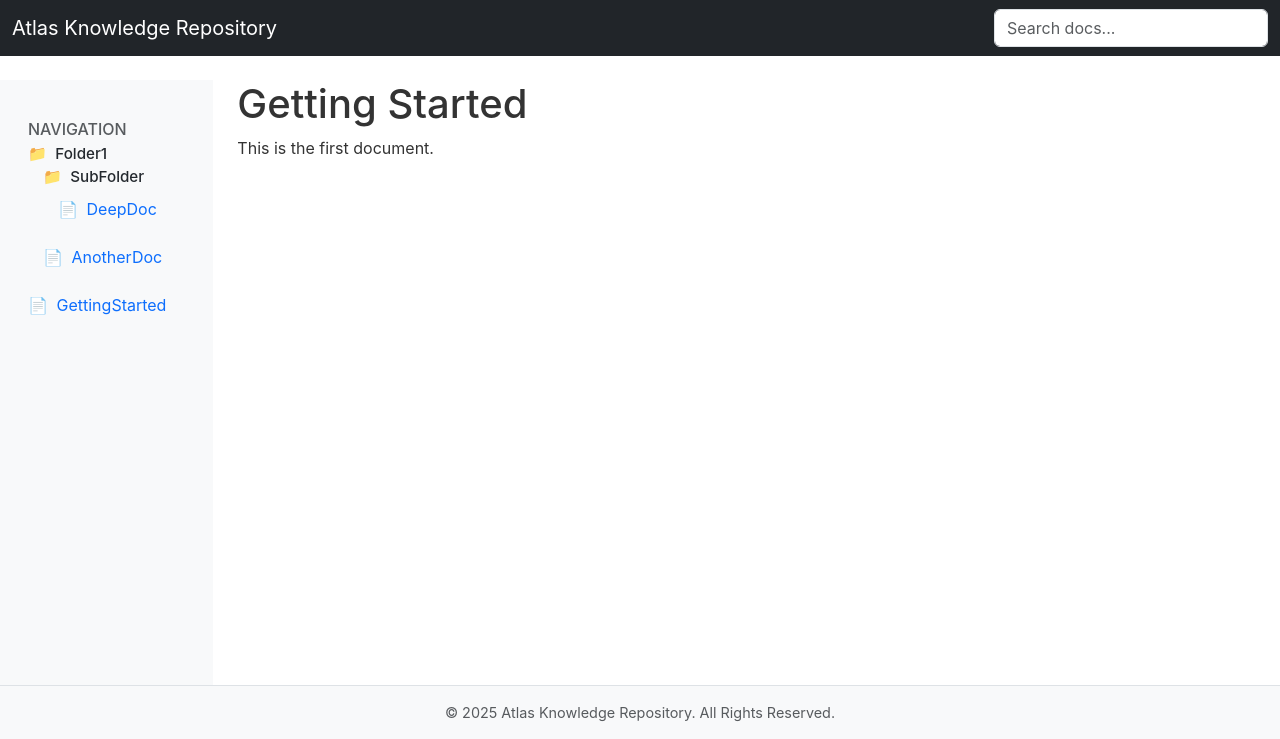
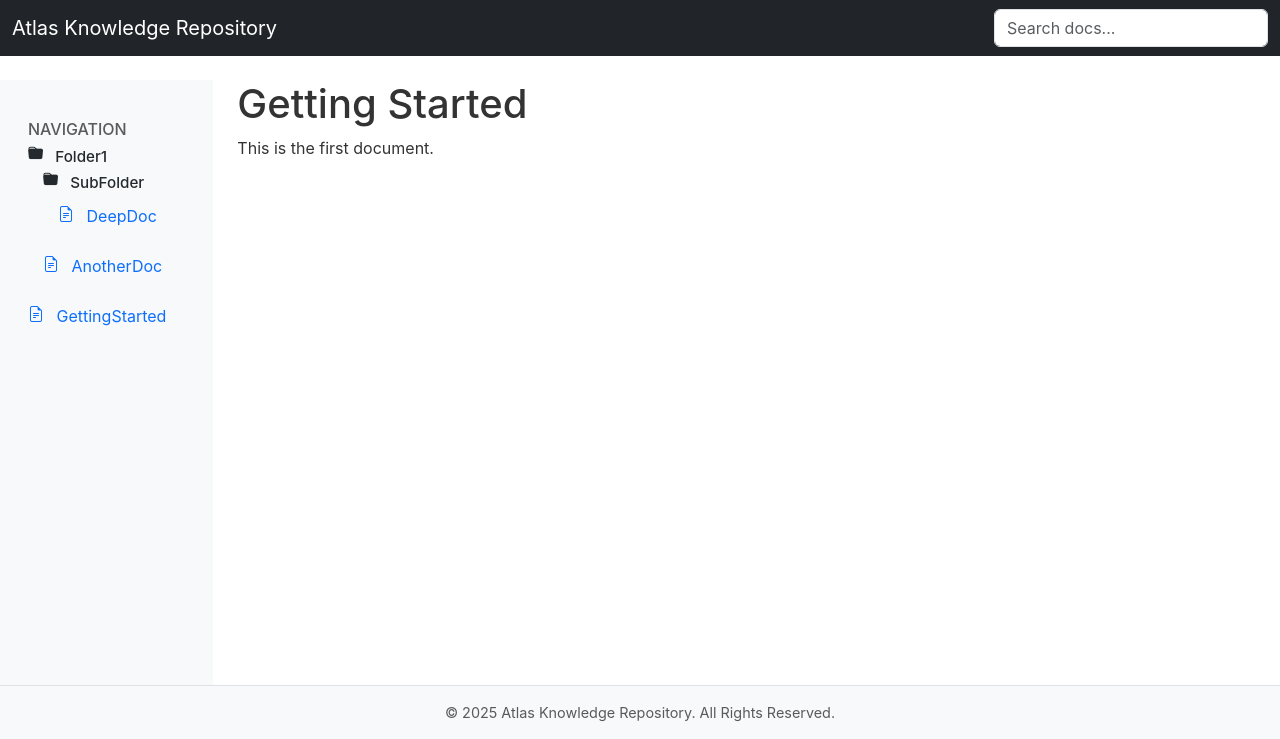
Before and after one commit to StephenBooysen/gemini-cli, a Node server app: page / in a window 1280 px wide. Shown: the top 739 px of the page. Run offline with Node 20, Linux system fonts and the light colour scheme; some libraries are stand-ins or nearby versions.

Commit message:
feat: Replace Unicode nav icons with Bootstrap Icons
- Added Bootstrap Icons CSS CDN to layout.ejs.
- Updated the navigation rendering logic (renderNav in layout.ejs)
  to use Bootstrap Icons (e.g., bi-folder-fill, bi-file-earmark-text)
  for folders and files, replacing the previous Unicode characters.
- Adjusted CSS for .nav-icon to ensure proper alignment and sizing
  of the Bootstrap Icons within the navigation tree.

```diff
--- a/public/css/style.css
+++ b/public/css/style.css
@@ -155,9 +155,17 @@ body {
 
 .navigation-pane .nav-icon {
     margin-right: 8px; /* Space between icon and text */
-    display: inline-block; /* Helps with alignment if needed */
-    width: 1em; /* Give icon a consistent width for alignment */
+    /* display: inline-block; */ /* Not strictly necessary for <i> if it behaves well */
+    /* width: 1em; */ /* Let the icon take its natural width, Bootstrap icons are square-ish */
+    vertical-align: text-bottom; /* Try to align icons better with text */
 }
+
+/* Ensure Bootstrap icons within nav-icon are not overly large or small */
+.navigation-pane .nav-icon > .bi {
+    font-size: 1em; /* Match the surrounding text size */
+    /* vertical-align: middle; */ /* Alternative alignment */
+}
+
 
 .navigation-pane li strong { /* Folder names - can keep specific styling for these */
     font-weight: 500;
--- a/views/layout.ejs
+++ b/views/layout.ejs
@@ -6,6 +6,8 @@
     <title><%= typeof title !== 'undefined' ? title : 'Markdown Wiki' %> - My Wiki</title>
     <!-- Bootstrap CSS -->
     <link href="https://cdn.jsdelivr.net/npm/bootstrap@5.3.0/dist/css/bootstrap.min.css" rel="stylesheet" integrity="sha384-9ndCyUaIbzAi2FUVXJi0CjmCapSmO7SnpJef0486qhLnuZ2cdeRhO02iuK6FUUVM" crossorigin="anonymous">
+    <!-- Bootstrap Icons CSS -->
+    <link href="https://cdn.jsdelivr.net/npm/bootstrap-icons@1.11.3/font/bootstrap-icons.min.css" rel="stylesheet">
     <link rel="stylesheet" href="/css/style.css">
 </head>
 <body>
@@ -48,7 +50,7 @@
                     <li class="nav-item"> <%# Bootstrap nav item class %>
                         <% if (item.type === 'folder') { %>
                             <strong class="d-block" style="<%= itemStyle %>">
-                                <span class="nav-icon">📁</span> <%= item.name %>
+                                <span class="nav-icon"><i class="bi bi-folder-fill"></i></span> <%= item.name %>
                             </strong>
                             <% if (item.children && item.children.length > 0) { %>
                                 <%- renderNav(item.children, depth + 1) %> <%# Pass incremented depth %>
@@ -56,7 +58,7 @@
                         <% } else if (item.type === 'file') { %>
                             <% const filePathForLink = item.relativePath.replace(/\\/g, '/'); %>
                             <a class="nav-link" href="/view/<%= filePathForLink %>" style="<%= itemStyle %>">
-                                <span class="nav-icon">📄</span> <%= item.name.replace('.md', '') %>
+                                <span class="nav-icon"><i class="bi bi-file-earmark-text"></i></span> <%= item.name.replace('.md', '') %>
                             </a> <%# Bootstrap nav link class %>
                         <% } %>
                     </li>
```
